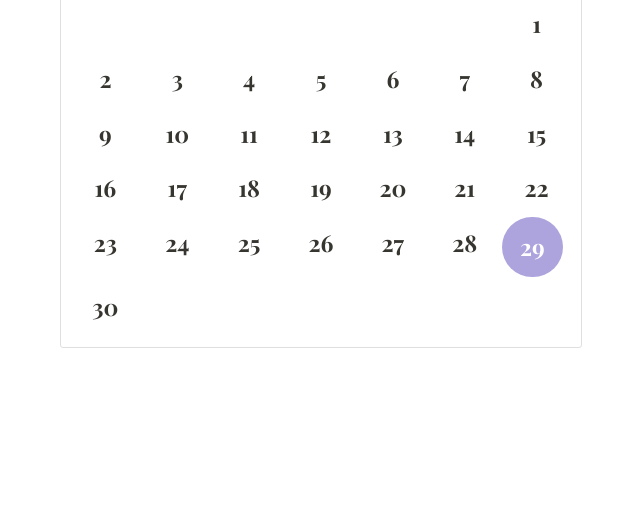
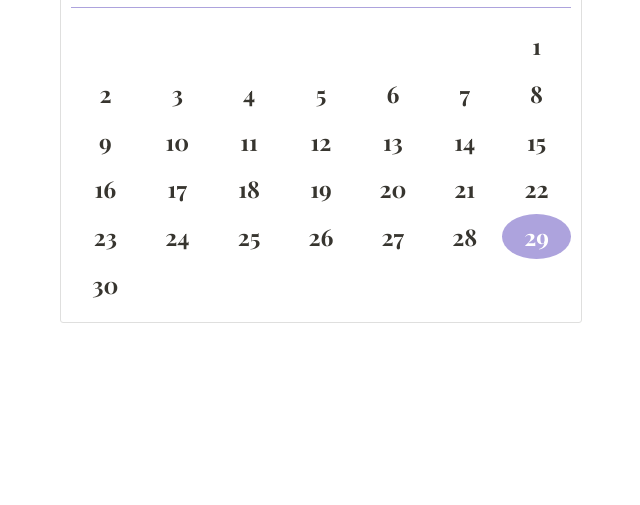
Before and after one commit to maryjds13/teyvatcalendar2, a plain HTML site: page index.html in a window 1280 px wide. Shown: the part 295-800 px from the top of the page, without its empty margins (319-959 px from the left). Drawn offline with nearby package versions, Linux system fonts and the light colour scheme.

Commit message:
Update index.html

```diff
--- a/index.html
+++ b/index.html
@@ -71,7 +71,7 @@
         }
 
         .day {
-            padding: 15%; /* % padding ensures adaptable size */
+            padding: 10%; /* % padding ensures adaptable size */
             border-radius: 50%;
             cursor: pointer;
             text-align: center;
@@ -84,13 +84,13 @@
             display: flex; /* Center text */
             justify-content: center; /* Center text */
             align-items: center; /* Center text */
-            width: 40px; /* Width of the circle */
-            height: 40px; /* Height of the circle */
+            padding: 8%; /* % padding ensures adaptable size */
         }
 
         .selected-day {
             border: 2px solid #ada3dd;
             color: #37352F;
+            padding: 8%; /* % padding ensures adaptable size */
         }
 
         @media (max-width: 768px) {
```
